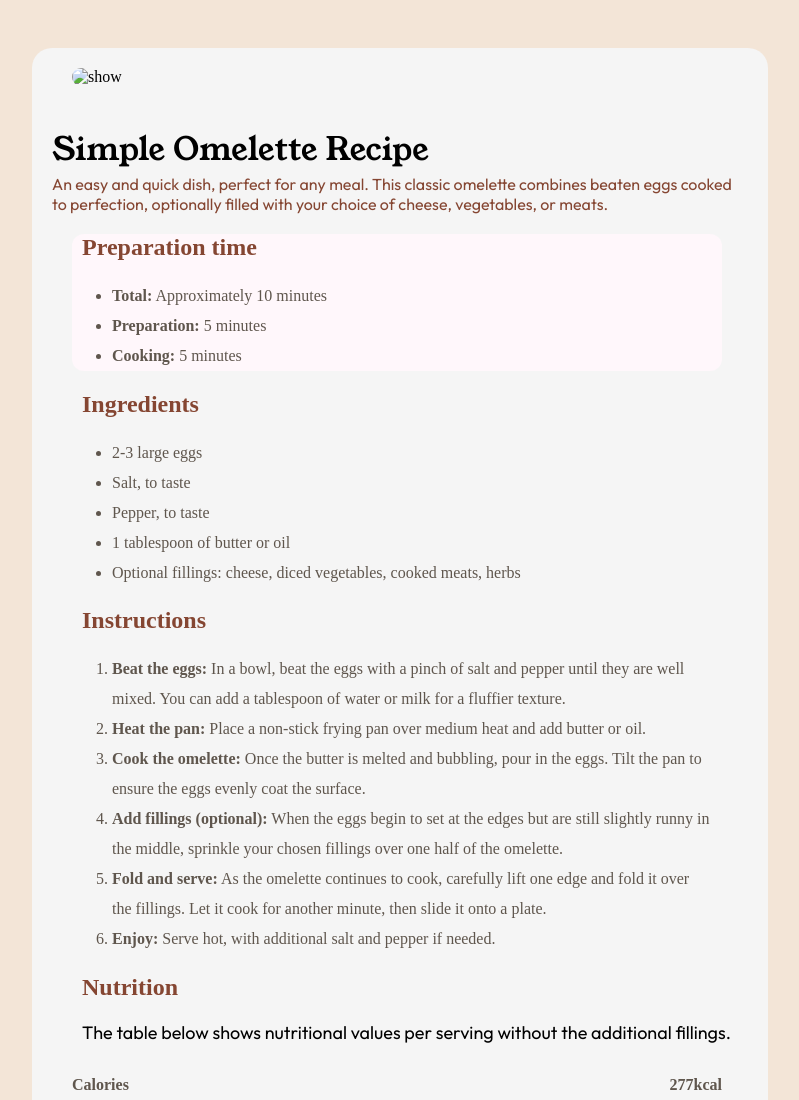
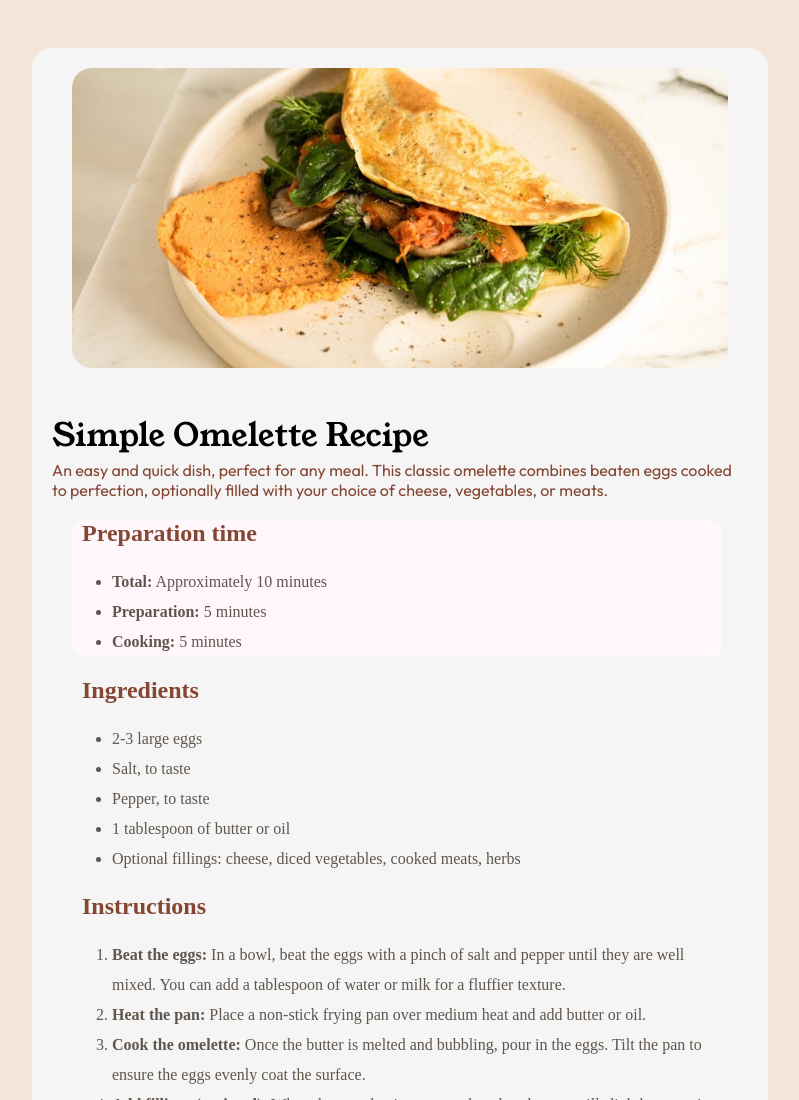
Before and after one commit to Dimi516/recipe, a plain HTML site: page index.html in a window 1280 px wide. Shown: the top 1100 px of the page, without its empty margins (248-1047 px from the left). Drawn offline with Linux system fonts and the light colour scheme; files whose address does not match are found by name.

Commit message:
Update index.html

```diff
--- a/index.html
+++ b/index.html
@@ -9,7 +9,7 @@
   <body>
     <main class="container">
       <div class="banner">
-        <img src="assets/images/image-omelette.jpeg" alt="show" />
+        <img src="image-omelette.jpeg" alt="show" />
       </div>
       <div class="title sub-com">
         <h1 class="start-recipe">Simple Omelette Recipe</h1>
```
